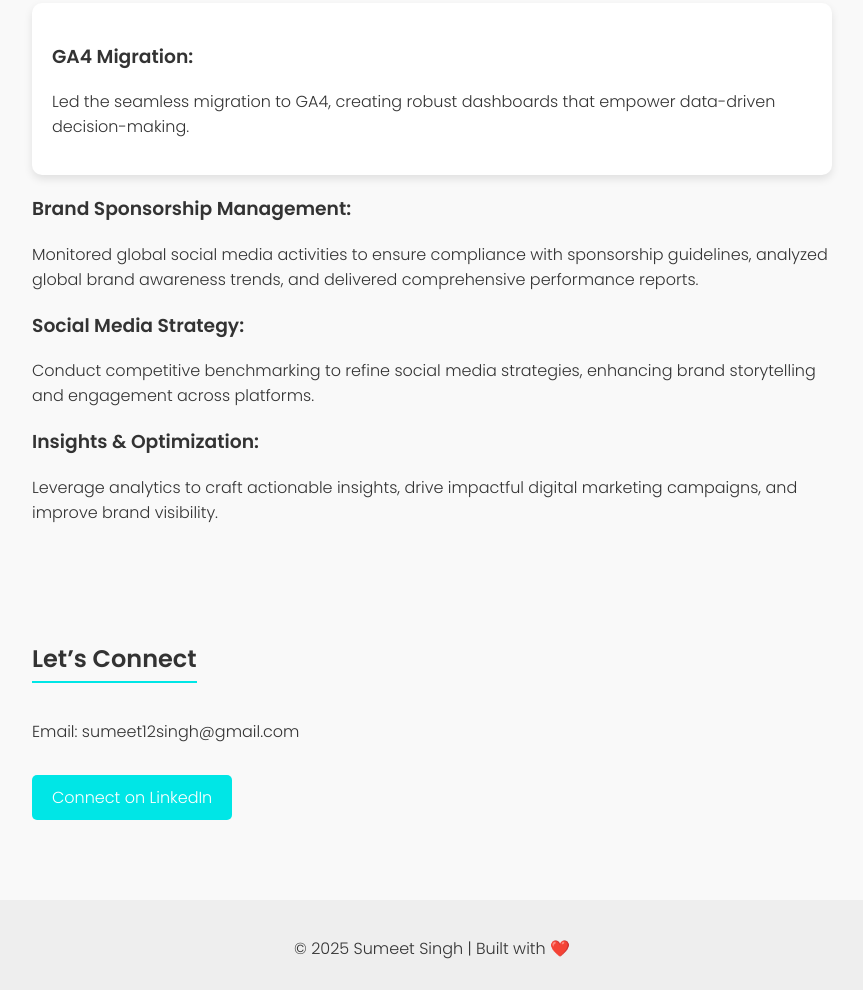
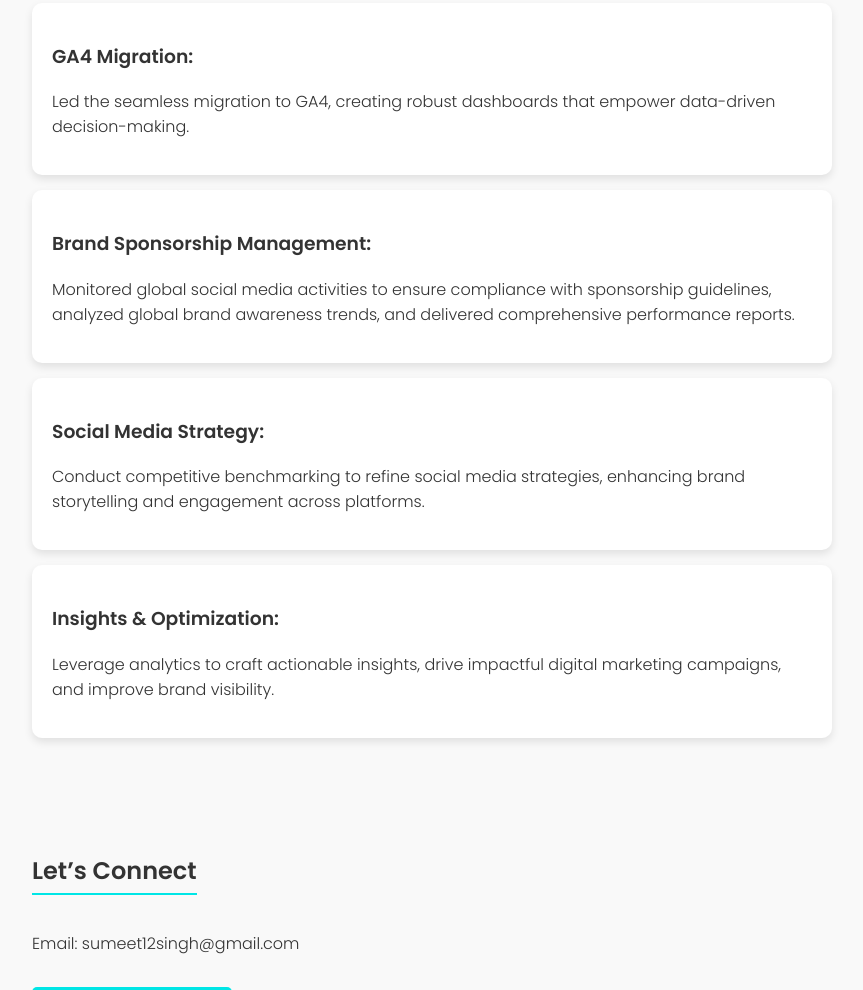
Before and after one commit to Sumeetsingh07/Sumeet-Singh, a plain HTML site: page index.html in a window 1280 px wide. Shown: the part 1042-2032 px from the top of the page, without its empty margins (208-1071 px from the left). Drawn offline with Linux system fonts and the light colour scheme.

Commit message:
Update index.html

```diff
--- a/index.html
+++ b/index.html
@@ -16,9 +16,12 @@
   <section class="section" id="about">
     <h2>About Me</h2>
     <p>With over 7 years of experience in digital consulting, I specialize in transforming complex customer and website data into actionable strategies that fuel business growth across Insurance, Pharma, and E-commerce domains. 📊
+
 My core expertise lies in Google Analytics 4 (GA4), website analytics, and mapping the customer data journey—from first touchpoint to conversion. I design and implement precise tracking frameworks to uncover user behaviors, identify drop-offs, and optimize engagement across platforms.
 Beyond data collection, I focus on storytelling through analytics—building insightful narratives that help brands understand their audience, fine-tune their digital presence, and stand out in competitive markets. 🚀
+
 I also work extensively on social media insights and brand impact analysis, especially in the context of global sponsorships—ensuring every collaboration is strategic, measurable, and aligned with brand goals. 🌐
+
 Let’s connect to explore how customer-centric analytics and strategic data storytelling can elevate your digital game.</p>
   </section>
 
@@ -32,13 +35,16 @@ Let’s connect to explore how customer-centric analytics and strategic data sto
       <h3>GA4 Migration:</h3>
       <p>Led the seamless migration to GA4, creating robust dashboards that empower data-driven decision-making.</p>
     </div>
+    <div class="card">
     <h3>Brand Sponsorship Management:</h3>
       <p>Monitored global social media activities to ensure compliance with sponsorship guidelines, analyzed global brand awareness trends, and delivered comprehensive performance reports.
 </p>
     </div>
+    <div class="card">
     <h3>Social Media Strategy:</h3>
       <p>Conduct competitive benchmarking to refine social media strategies, enhancing brand storytelling and engagement across platforms.</p>
     </div>
+    <div class="card">
     <h3>Insights & Optimization:</h3>
       <p>Leverage analytics to craft actionable insights, drive impactful digital marketing campaigns, and improve brand visibility.</p>
     </div>
```
